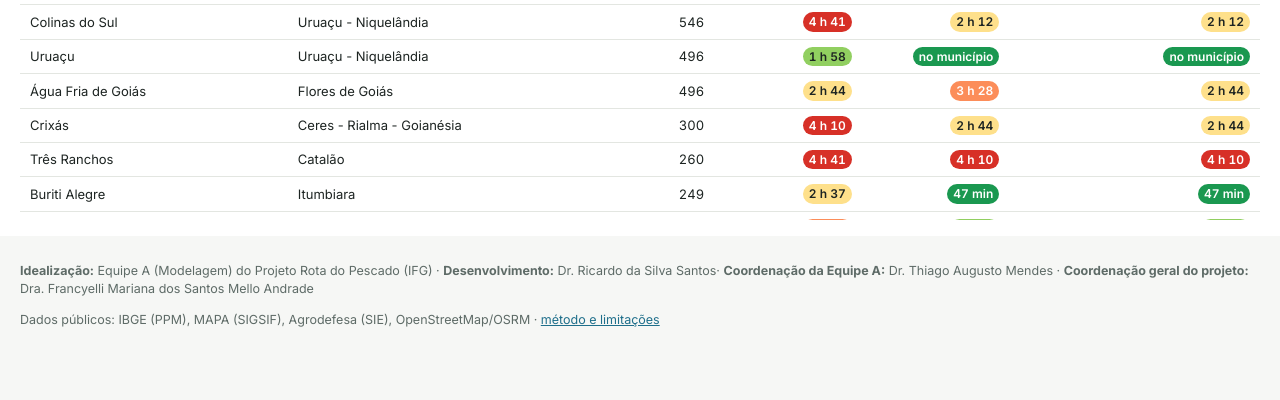
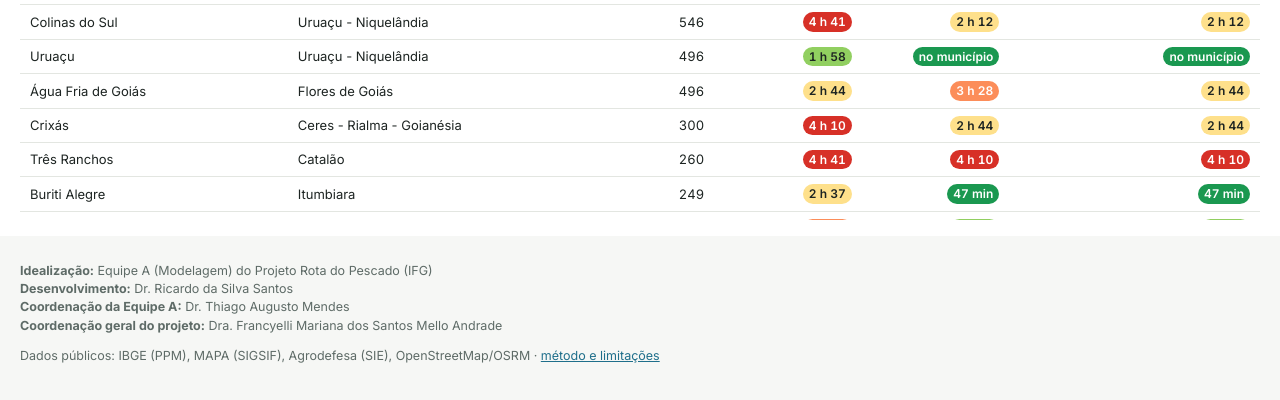
Before and after one commit to ricardosantoss/rota-pescado-inspecao, a plain HTML site: page index.html in a window 1280 px wide. Shown: the part 1067-1467 px from the top of the page. Before the commit the page ends 1431 px from the top, so only its background shows below. Drawn offline with nearby package versions, Linux system fonts and the light colour scheme.

Commit message:
Update index.html

```diff
--- a/index.html
+++ b/index.html
@@ -146,9 +146,9 @@
   </section>
 
   <footer class="rodape">
-  <p><b>Idealização:</b> Equipe A (Modelagem) do Projeto Rota do Pescado (IFG) ·
-     <b>Desenvolvimento:</b> Dr. Ricardo da Silva Santos·
-     <b>Coordenação da Equipe A:</b> Dr. Thiago Augusto Mendes ·
+  <p><b>Idealização:</b> Equipe A (Modelagem) do Projeto Rota do Pescado (IFG)<br>
+     <b>Desenvolvimento:</b> Dr. Ricardo da Silva Santos<br>
+     <b>Coordenação da Equipe A:</b> Dr. Thiago Augusto Mendes<br>
      <b>Coordenação geral do projeto:</b> Dra. Francyelli Mariana dos Santos Mello Andrade</p>
   <p>Dados públicos: IBGE (PPM), MAPA (SIGSIF), Agrodefesa (SIE), OpenStreetMap/OSRM ·
      <a href="#" id="link-sobre">método e limitações</a></p>
```
